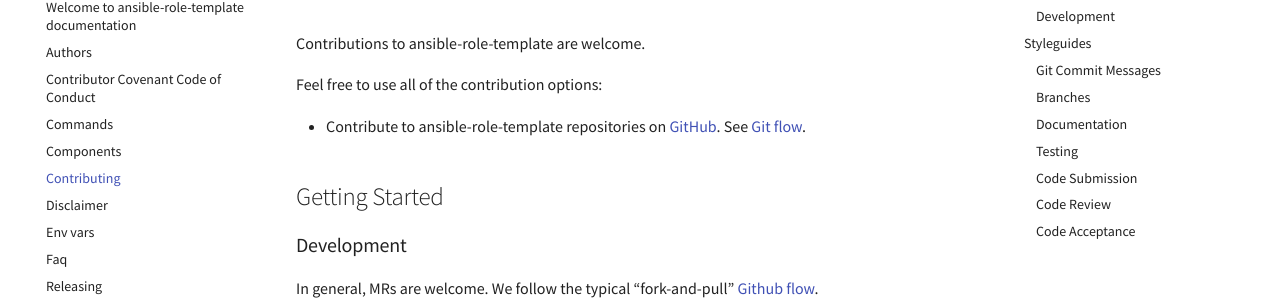
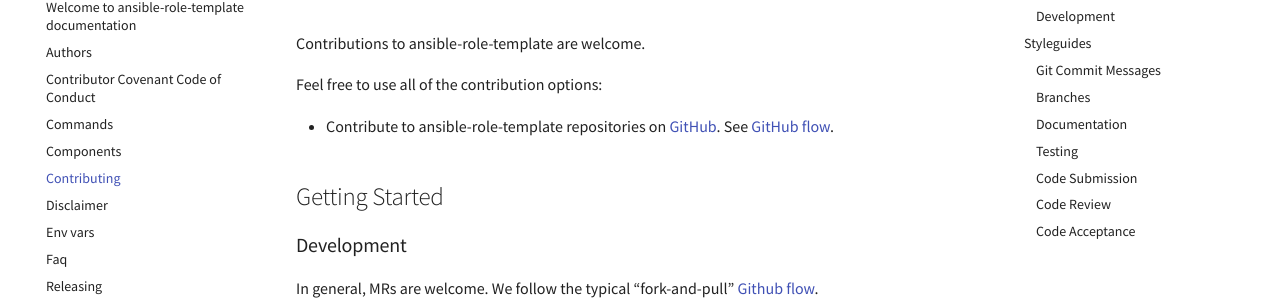
Before and after one commit to hadenlabs/ansible-role-template, an MkDocs documentation site: the page built from docs/contributing.md, in a window 1280 px wide and 900 px high. Shown: the part 149-455 px from the top of the window. Built offline with MkDocs 1.6.1 and Material for MkDocs 9.7.7, drawn with Linux system fonts in a browser that asks for light colours; comment, search, counter and statistics services are not loaded.

```diff
--- a/docs/contributing.md
+++ b/docs/contributing.md
@@ -12,7 +12,7 @@ Contributions to ansible-role-template are welcome.
 
 Feel free to use all of the contribution options:
 
-- Contribute to ansible-role-template repositories on [GitHub](https://github.com/hadenlabs/ansible-role-template). See [Git flow](./contribute/github-flow.md).
+- Contribute to ansible-role-template repositories on [GitHub](https://github.com/hadenlabs/ansible-role-template). See [GitHub flow](./contribute/github-flow.md).
 
 ## Getting Started
 
```
Also changed, not shown: 4 other files.
